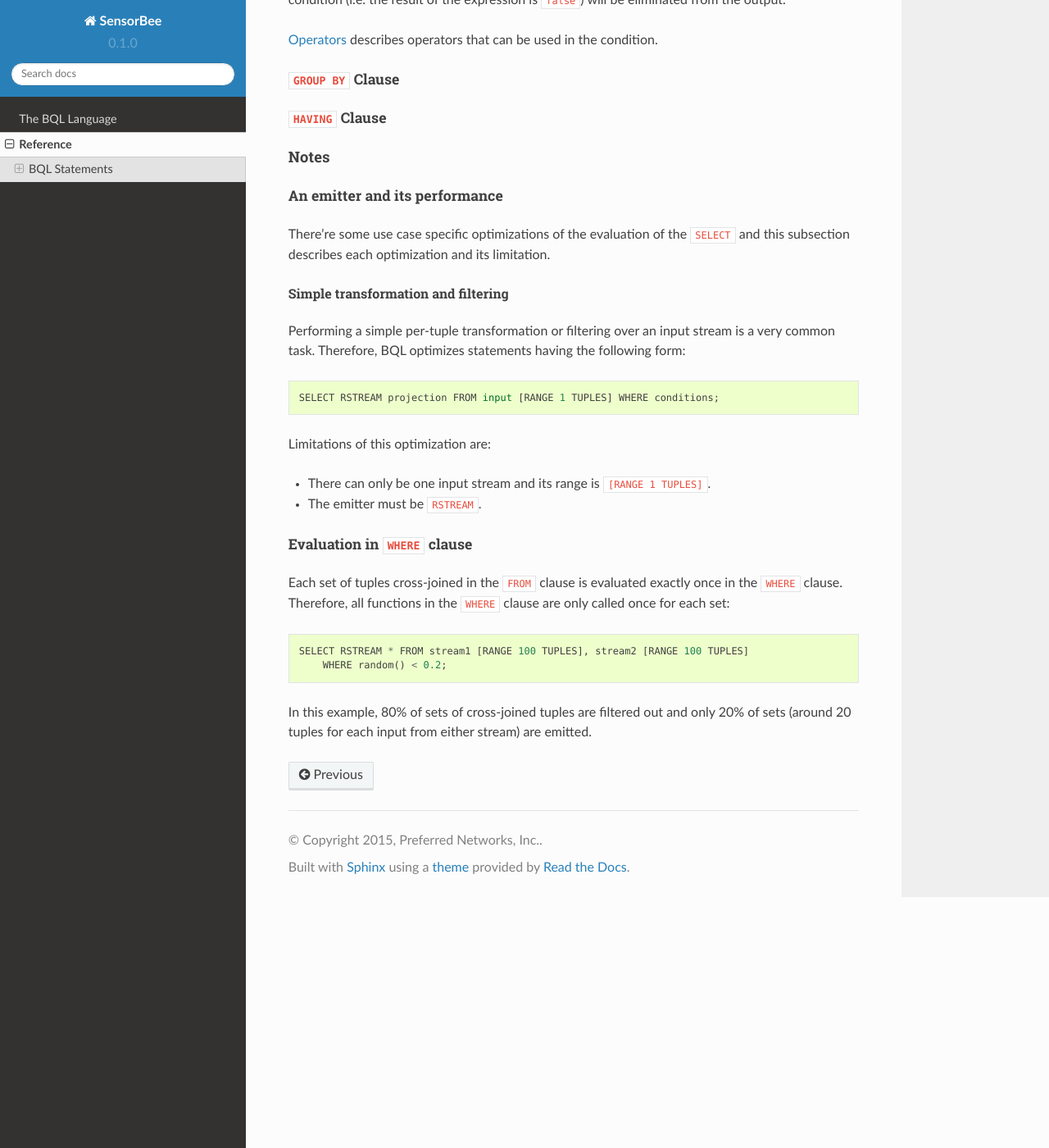
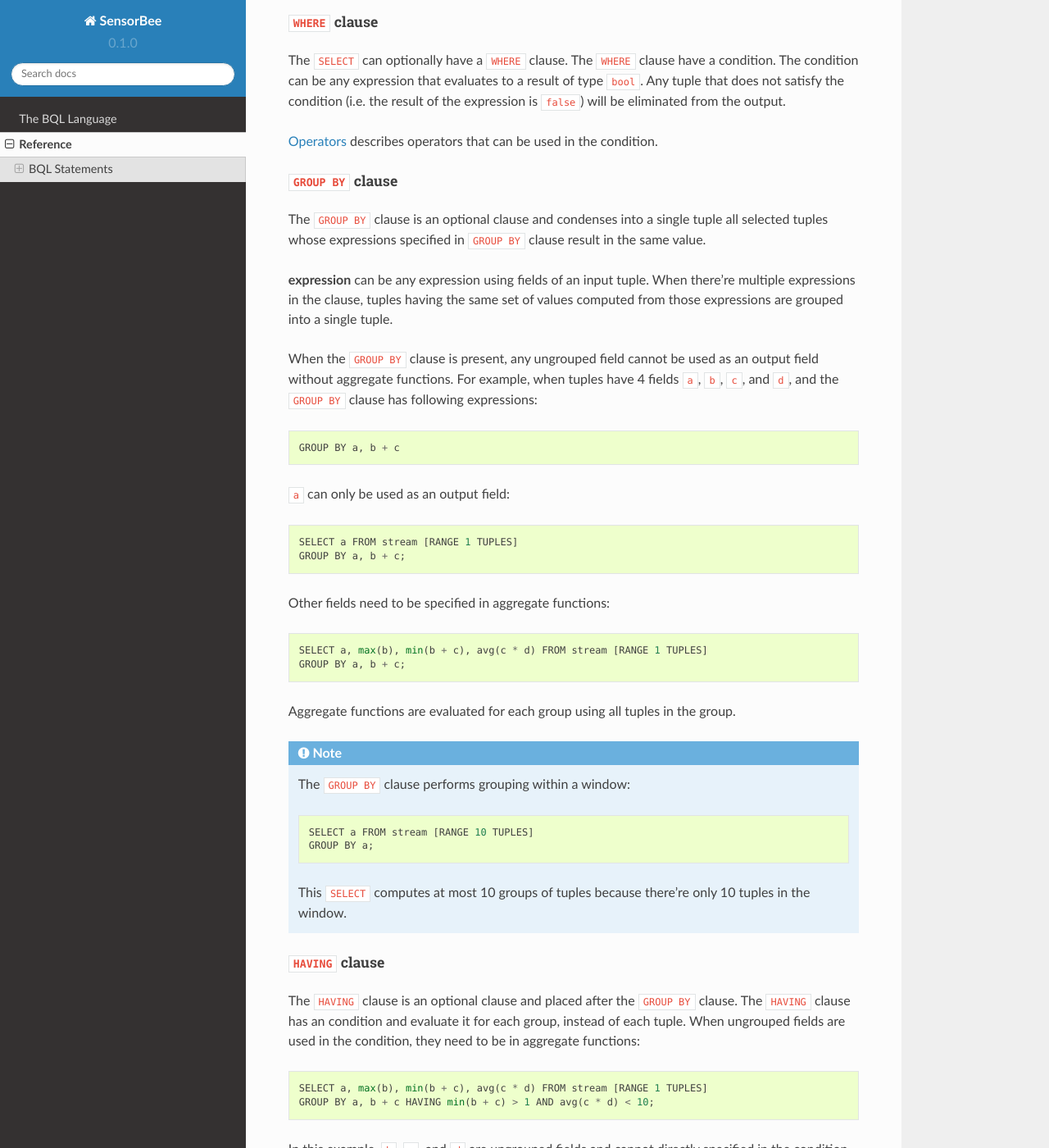
Before and after one commit to sensorbee/docs, a Sphinx documentation site: the page built from source/ref.rst, in a window 1280 px wide and 1400 px high, scrolled down 6062 px. Shown: the whole window at 82% size. Built offline with Sphinx 7.4.7 and the Read the Docs theme 2.0.0, drawn with Linux system fonts in a browser that asks for light colours; some of the changed text lies outside the part shown.

Commit message:
Add the description of GROUP BY and HAVING clauses

```diff
--- a/source/ref/stmts/select.rst
+++ b/source/ref/stmts/select.rst
@@ -40,10 +40,17 @@ Description
 #. When the `WHERE` clause is specified, **condition** is evaluated for each set
    of tuples cross-joined in the ``FROM`` clause. Sets which do not satisfy the
    condition are eliminated from the output.
-#. TODO: ``GROUP BY`` and ``HAVING``
-#. TODO: projection
-#. TODO: emitter (ISTREAM/DSTREAM/RSTREAM)
-#. TODO: ``UNION ALL``
+#. If the ``GROUP BY`` clause is specified, tuples satisfied the condition in
+   the ``WHERE`` clause are combined into groups based on the result of expressions. Then, aggregate functions are performed on each group. When
+   the ``HAVING`` clause is given, it eliminates groups that do not satisfy
+   the given condition.
+#. The output tuples are computed using the ``SELECT`` output expressions for
+   each tuple or group.
+#. Computed output tuples are converted into a stream using
+   :ref:`bql_queries_relation_to_stream_operators` and emitted from the
+   ``SELECT``.
+#. ``UNION ALL``, if present, combines outputs from multiple ``SELECT``. It
+   simply emits all tuples from all ``SELECT`` without considering duplicates.
 
 Parameters
 ----------
@@ -83,7 +90,7 @@ emitter
         SAMPLE sampling_rate %
     } "]"]
 
-``FROM`` Clause
+``FROM`` clause
 ^^^^^^^^^^^^^^^
 
 The ``FROM`` clause specifies one or more source streams for the ``SELECT``
@@ -150,7 +157,7 @@ drop_mode
     by the alias in other parts of the ``SELECT``. If the alias is given, the
     original name is hidden and cannot be used to refer **from_item**.
 
-``WHERE`` Clause
+``WHERE`` clause
 ^^^^^^^^^^^^^^^^
 
 The ``SELECT`` can optionally have a ``WHERE`` clause. The ``WHERE`` clause
@@ -161,12 +168,64 @@ output.
 
 :ref:`bql_operators` describes operators that can be used in the condition.
 
-``GROUP BY`` Clause
+``GROUP BY`` clause
 ^^^^^^^^^^^^^^^^^^^
 
-``HAVING`` Clause
+The ``GROUP BY`` clause is an optional clause and condenses into a single
+tuple all selected tuples whose expressions specified in ``GROUP BY`` clause
+result in the same value.
+
+**expression** can be any expression using fields of an input tuple. When
+there're multiple expressions in the clause, tuples having the same set of
+values computed from those expressions are grouped into a single tuple.
+
+When the ``GROUP BY`` clause is present, any ungrouped field cannot be used
+as an output field without aggregate functions. For example, when tuples have
+4 fields ``a``, ``b``, ``c``, and ``d``, and the ``GROUP BY`` clause has
+following expressions::
+
+    GROUP BY a, b + c
+
+``a`` can only be used as an output field::
+
+    SELECT a FROM stream [RANGE 1 TUPLES]
+    GROUP BY a, b + c;
+
+Other fields need to be specified in aggregate functions::
+
+    SELECT a, max(b), min(b + c), avg(c * d) FROM stream [RANGE 1 TUPLES]
+    GROUP BY a, b + c;
+
+Aggregate functions are evaluated for each group using all tuples in the
+group.
+
+
+.. note::
+
+    The ``GROUP BY`` clause performs grouping within a window::
+
+        SELECT a FROM stream [RANGE 10 TUPLES]
+        GROUP BY a;
+
+    This ``SELECT`` computes at most 10 groups of tuples because there're only
+    10 tuples in the window.
+
+``HAVING`` clause
 ^^^^^^^^^^^^^^^^^
 
+The ``HAVING`` clause is an optional clause and placed after the ``GROUP BY``
+clause. The ``HAVING`` clause has an condition and evaluate it for each group,
+instead of each tuple. When ungrouped fields are used in the condition, they
+need to be in aggregate functions::
+
+    SELECT a, max(b), min(b + c), avg(c * d) FROM stream [RANGE 1 TUPLES]
+    GROUP BY a, b + c HAVING min(b + c) > 1 AND avg(c * d) < 10;
+
+In this example, ``b``, ``c``, and ``d`` are ungrouped fields and cannot
+directly specified in the condition.
+
+``SELECT`` list
+^^^^^^^^^^^^^^^
 
 Notes
 -----
```
